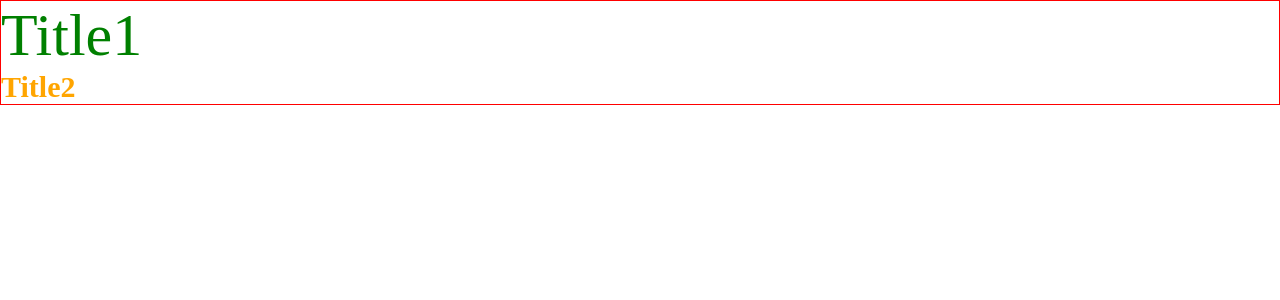
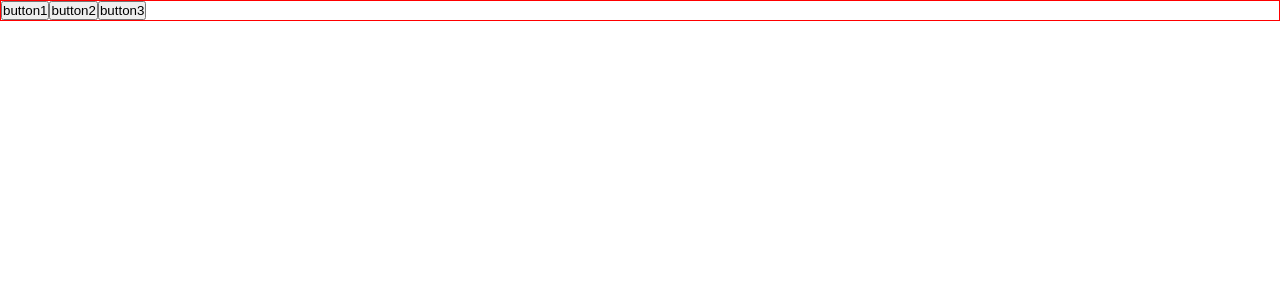
Before and after one commit to wknowpark797/react-basic, a React (Create React App) app: page / in a window 1280 px wide. Shown: the top 300 px of the page. Built offline with nearby package versions, Linux system fonts and the light colour scheme.

Commit message:
이벤트 적용

```diff
--- a/src/App2.js
+++ b/src/App2.js
@@ -1,3 +1,5 @@
+// 스타일 연동 스터디 페이지
+
 // sass loader가 함께 들어가 있어 watch 할 필요가 없다.
 import './scss/style.scss';
 
--- /dev/null
+++ b/src/App3.js
@@ -0,0 +1,32 @@
+// 이벤트 연동 스터디 페이지
+
+import './scss/style.scss';
+
+function App3() {
+	const handleClick = (e, name) => {
+		e.target.innerText = name;
+	};
+	const noArgs = (e) => {
+		e.target.innerText = 'noname';
+	};
+
+	return (
+		<div className='wrap'>
+			<button
+				onClick={(e) => {
+					e.target.innerText = '버튼1';
+				}}
+			>
+				button1
+			</button>
+
+			{/* 인수 전달이 필요한 함수 이벤트 연결시 함수 호출부가 먼저 실행 되므로 wrapping 함수로 감싸준다. */}
+			<button onClick={(e) => handleClick(e, '버튼2')}>button2</button>
+
+			{/* 인수 전달이 필요없을 경우 함수명만 입력해준다. */}
+			<button onClick={noArgs}>button3</button>
+		</div>
+	);
+}
+
+export default App3;
--- a/src/index.js
+++ b/src/index.js
@@ -1,13 +1,14 @@
 import React from 'react';
 import ReactDOM from 'react-dom';
 // import App from './App';
-import App2 from './App2';
+// import App2 from './App2';
+import App3 from './App3';
 import { HashRouter } from 'react-router-dom';
 
 ReactDOM.render(
 	<React.StrictMode>
 		<HashRouter>
-			<App2 />
+			<App3 />
 		</HashRouter>
 	</React.StrictMode>,
 	document.getElementById('root')
```
